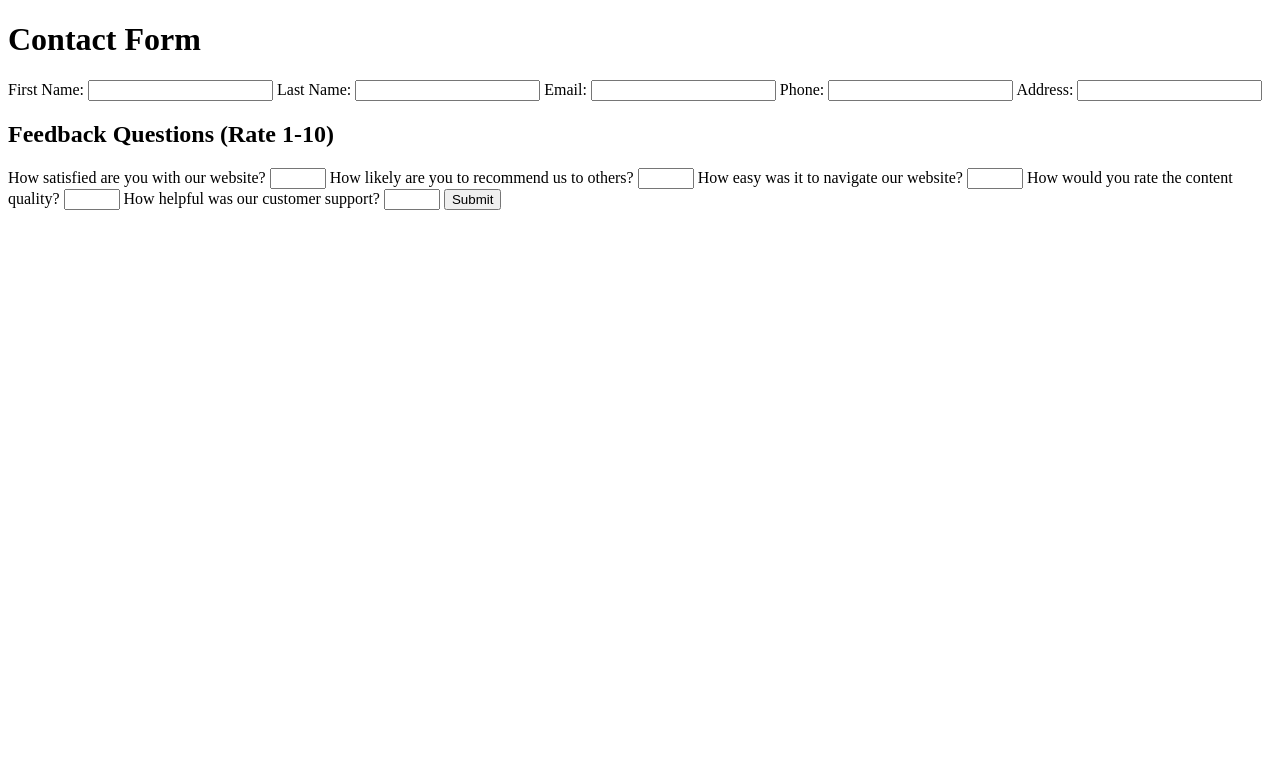
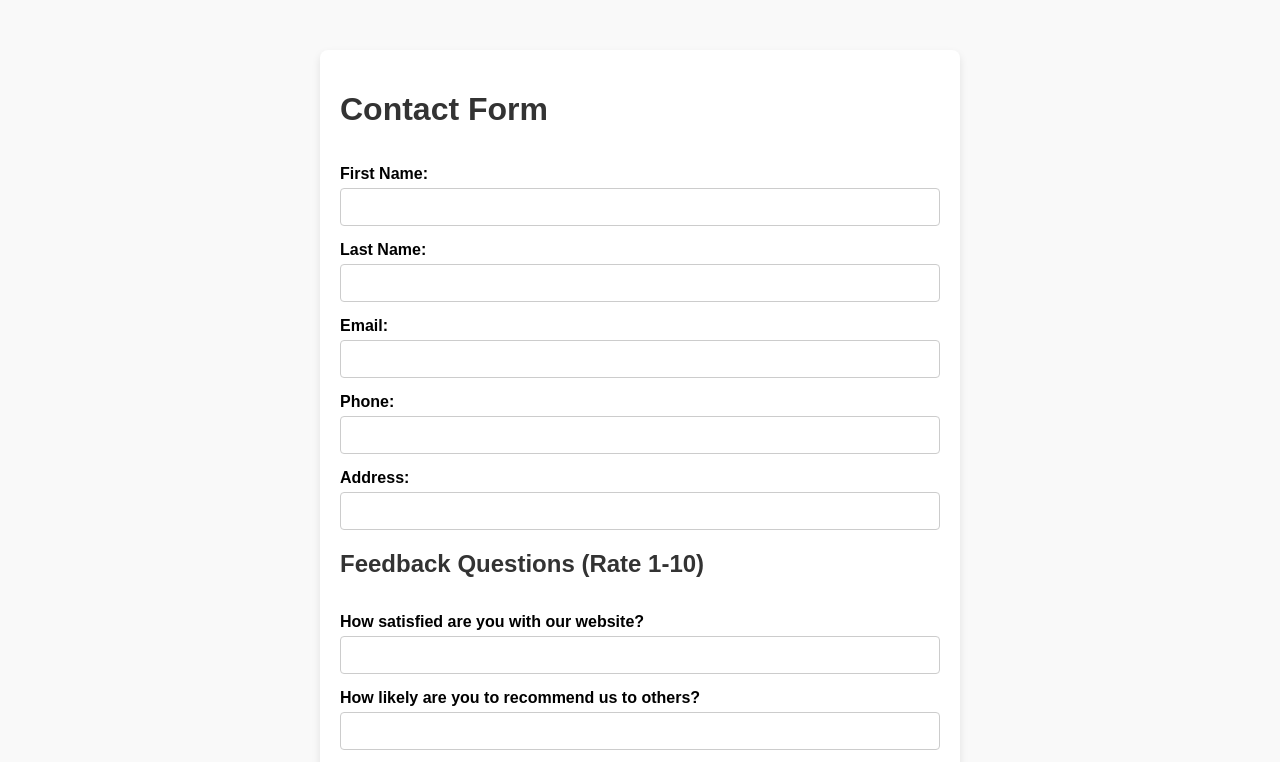
Before and after one commit to Ezerwald/WebsiteVisitorsForm, a plain HTML site: page index.html in a window 1280 px wide. Shown: the top 762 px of the page. Drawn offline with Linux system fonts and the light colour scheme.

Commit message:
Added style.css file
Decorated html

```diff
--- a/index.html
+++ b/index.html
@@ -4,6 +4,7 @@
     <meta charset="UTF-8">
     <meta name="viewport" content="width=device-width, initial-scale=1.0">
     <title>Contact Form</title>
+    <link rel="stylesheet" href="styles/styles.css">
 </head>
 <body>
     <div class="container">
--- a/styles/styles.css
+++ b/styles/styles.css
@@ -0,0 +1,65 @@
+body {
+    font-family: Arial, sans-serif;
+    background-color: #f9f9f9;
+    margin: 0;
+    padding: 0;
+}
+
+.container {
+    max-width: 600px;
+    margin: 50px auto;
+    padding: 20px;
+    background-color: #fff;
+    box-shadow: 0 4px 8px rgba(0, 0, 0, 0.1);
+    border-radius: 8px;
+}
+
+h1, h2 {
+    color: #333;
+}
+
+form {
+    display: flex;
+    flex-direction: column;
+}
+
+label {
+    margin-top: 15px;
+    font-weight: bold;
+}
+
+input {
+    margin-top: 5px;
+    padding: 10px;
+    font-size: 14px;
+    border: 1px solid #ccc;
+    border-radius: 4px;
+}
+
+button {
+    margin-top: 20px;
+    padding: 10px 20px;
+    background-color: #007BFF;
+    color: #fff;
+    border: none;
+    border-radius: 4px;
+    cursor: pointer;
+    font-size: 16px;
+}
+
+button:hover {
+    background-color: #0056b3;
+}
+
+.results {
+    margin-top: 30px;
+    padding: 20px;
+    background-color: #f1f1f1;
+    border-radius: 8px;
+}
+
+.results p {
+    margin: 5px 0;
+    font-size: 16px;
+    color: #333;
+}
```
Also changed, not shown: scripts/main.js (+65 -0 lines).
